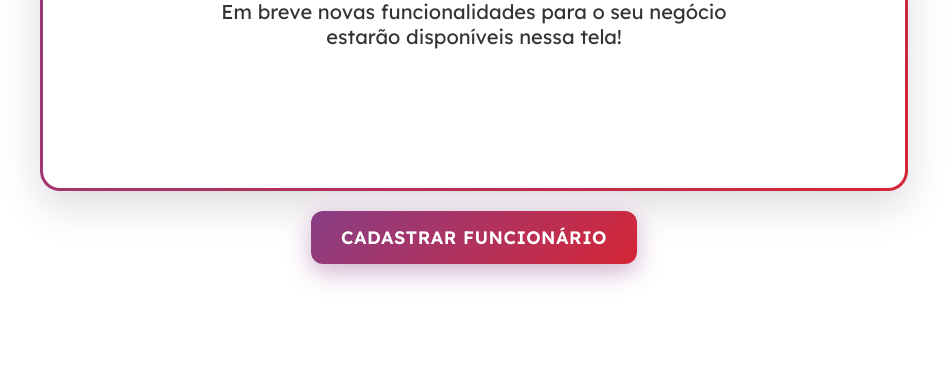
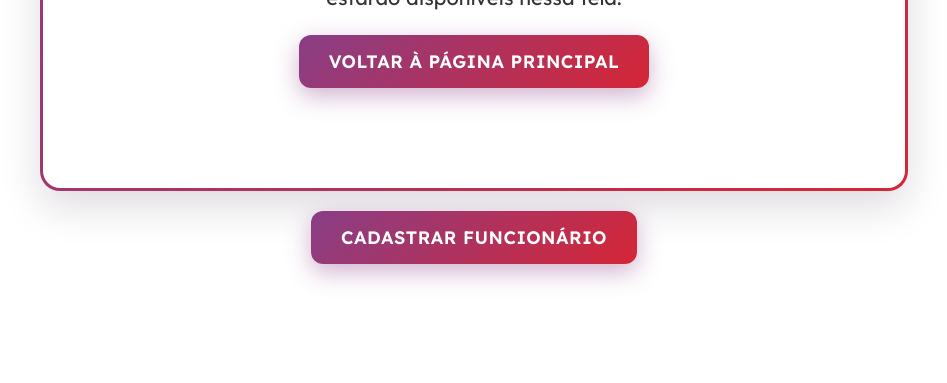
Before and after one commit to fsFernando072/SyncHeart, a website: page Site Institucional/public/dashboard_final.html in a window 1280 px wide. Shown: the part 417-800 px from the top of the page, without its empty margins (166-1113 px from the left). Drawn offline with Linux system fonts and the light colour scheme.

Commit message:
Ajustes de Navegação

```diff
--- a/Site Institucional/public/css/style_aguardando_aprovacao.css
+++ b/Site Institucional/public/css/style_aguardando_aprovacao.css
@@ -87,3 +87,45 @@
             font-size: 20px;
             color: #333;
         }
+
+        /* Alterações do Silva */
+        .voltar {
+            margin-top: 25px;
+            background: rgba(255, 255, 255, 0.95);
+            color: #20062A;
+            border: none;
+            padding: 15px 50px;
+            font-weight: 600;
+            border-radius: 15px;
+            cursor: pointer;
+            transition: all 0.4s cubic-bezier(0.4, 0, 0.2, 1);
+            font-size: 24px;
+            backdrop-filter: blur(10px);
+            box-shadow: 0 8px 25px rgba(0, 0, 0, 0.2);
+            position: relative;
+            overflow: hidden;
+        }
+
+        .voltar::before {
+            content: '';
+            position: absolute;
+            top: 0;
+            left: -100%;
+            width: 100%;
+            height: 100%;
+            background: linear-gradient(90deg, transparent, rgba(255, 255, 255, 0.4), transparent);
+            transition: left 0.6s ease;
+        }
+
+        .voltar:hover::before {
+            left: 100%;
+        }
+
+        .voltar:hover {
+            background: linear-gradient(135deg, #893E86, #D52636);
+            color: #fff;
+            transform: translateY(-3px);
+            box-shadow: 0 12px 35px rgba(0, 0, 0, 0.3);
+        }
+
+        /* Fim Alterações do Silva */
--- a/Site Institucional/public/css/style_dashboard.css
+++ b/Site Institucional/public/css/style_dashboard.css
@@ -14,11 +14,52 @@
             text-shadow: 0 2px 8px rgba(32, 6, 42, 0.3);
             font-weight: 700;
         }
+
         #nome_value {
             color: #D52636;
         }
-        #email_value{
+
+        #email_value {
             color: #D52636;
+        }
+
+        .voltar {
+            margin-top: 25px;
+            background: rgba(255, 255, 255, 0.95);
+            color: #20062A;
+            border: none;
+            padding: 15px 50px;
+            font-weight: 600;
+            border-radius: 15px;
+            cursor: pointer;
+            transition: all 0.4s cubic-bezier(0.4, 0, 0.2, 1);
+            font-size: 24px;
+            backdrop-filter: blur(10px);
+            box-shadow: 0 8px 25px rgba(0, 0, 0, 0.2);
+            position: relative;
+            overflow: hidden;
+        }
+
+        .voltar::before {
+            content: '';
+            position: absolute;
+            top: 0;
+            left: -100%;
+            width: 100%;
+            height: 100%;
+            background: linear-gradient(90deg, transparent, rgba(255, 255, 255, 0.4), transparent);
+            transition: left 0.6s ease;
+        }
+
+        .voltar:hover::before {
+            left: 100%;
+        }
+
+        .voltar:hover {
+            background: linear-gradient(135deg, #893E86, #D52636);
+            color: #fff;
+            transform: translateY(-3px);
+            box-shadow: 0 12px 35px rgba(0, 0, 0, 0.3);
         }
 
         /* Fim Alterações Silva */
--- a/Site Institucional/public/dashboard_final.html
+++ b/Site Institucional/public/dashboard_final.html
@@ -29,12 +29,13 @@
         </div>
 
         <!--Container-->
-        <div class="container">
+        <div class="container" style="display: flex; flex-direction: column;">
             <div class="mensagem">
                 <h2>Em produção...</h2>
                 <p>Em breve novas funcionalidades para o seu negócio<br>
                     estarão disponíveis nessa tela!</p>
             </div>
+            <a href="index.html"><button class="voltar">Voltar à Página Principal</button></a>
         </div>
 
         <a href="cadastro_funcionario.html"><button>Cadastrar Funcionário</button></a>
```
Also changed, not shown: Site Institucional/public/aguardando_validacao.html (+2 -1 lines), Site Institucional/public/cadastro_funcionario.html (+1 -1 lines), Site Institucional/public/dashboard_final_usuario.html (+2 -1 lines), 3 other files.
